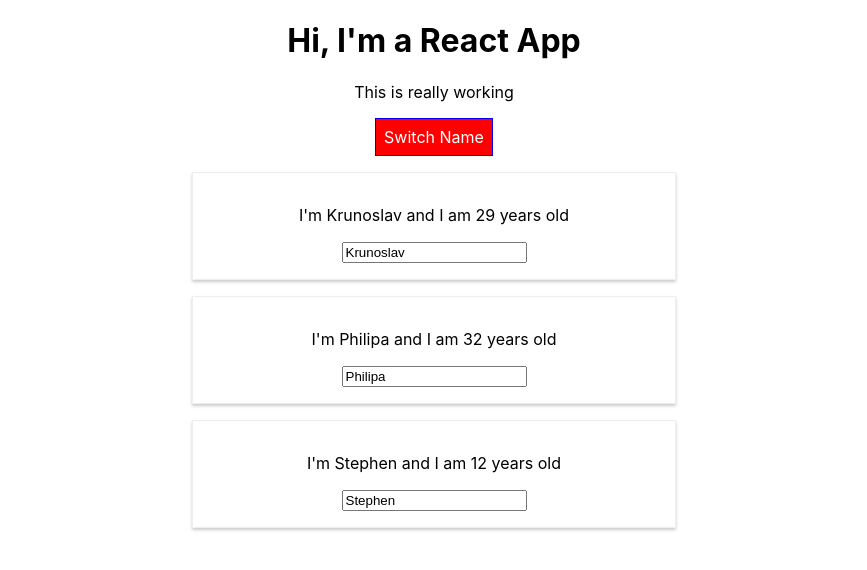
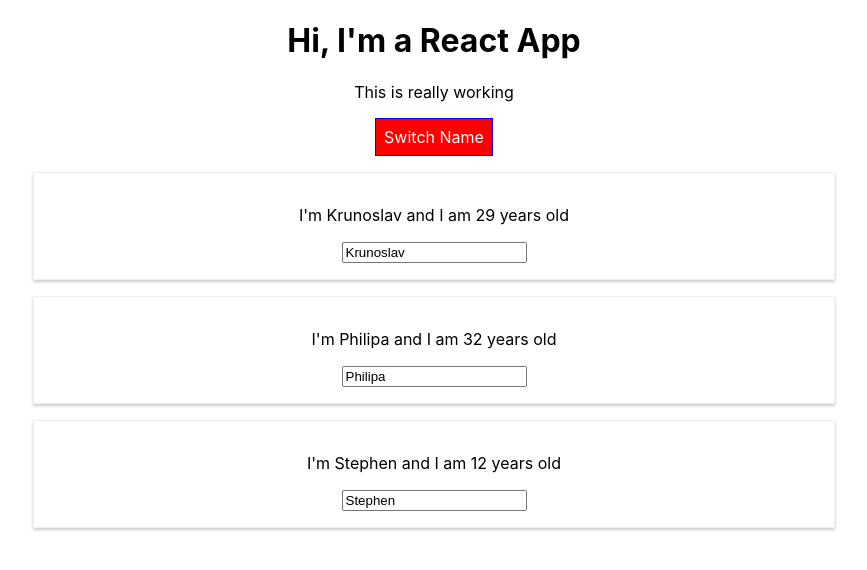
Before and after one commit to krunoslavsterle/ReactTheCompleteGuide, a React (Create React App) app: page / in a window 1280 px wide. Both pictures are taken after a click on the button "Switch Name". Shown: the top 570 px of the page, without its empty margins (206-1073 px from the left). Built offline with nearby package versions, Linux system fonts and the light colour scheme.

Commit message:
- removing the Radium

```diff
--- a/src/App.js
+++ b/src/App.js
@@ -1,6 +1,5 @@
 import React, { Component } from 'react';
 import './App.css';
-import Radium, { StyleRoot } from 'radium';
 import Person from './Person/Person';
 
 class App extends Component {
@@ -66,11 +65,7 @@
             font: 'inherit',
             border: '1px solid blue',
             padding: '8px',
-            cursor: 'pointer',
-            ':hover': {
-                backgroundColor: 'lightgreen',
-                color: 'black'
-            }
+            cursor: 'pointer'
         };
 
         let persons = null;
@@ -89,10 +84,6 @@
             );
 
             style.backgroundColor = 'red';
-            style['hover'] = {
-                backgroundColor: 'lightred',
-                color: 'black'
-            }
         }
 
         const classes = [];
@@ -105,7 +96,6 @@
         }
 
         return (
-            <StyleRoot>
             <div className="App">
                 <h1>Hi, I'm a React App</h1>
                 <p className={classes.join(' ')}>This is really working</p>
@@ -135,13 +125,10 @@
                     } */}
                 {persons}
             </div>
-            </StyleRoot>
-
-
         );
 
         //return React.createElement('div', {className: 'App'}, React.createElement('h1', null, 'Hi, my name is Krunoslav'));
     }
 }
 
-export default Radium(App);
+export default App;
--- a/src/Person/Person.js
+++ b/src/Person/Person.js
@@ -3,13 +3,8 @@
 import Radium from 'radium';
 
 const person = (props) => {
-    const style = {
-        '@media (min-width: 500px)': { // Radium package.
-            width: '450px'
-        }
-    }
     return (
-        <div className="Person" style={style}>
+        <div className="Person">
             <p onClick={props.click}>I'm {props.name} and I am {props.age} years old</p>
             <p>{props.children}</p>
             <input type="text" onChange={props.changed} value={props.name} />
@@ -17,4 +12,4 @@
     )
 }
 
-export default Radium(person);
+export default person;
```
Lines whose indentation alone changed are shown as unchanged.
